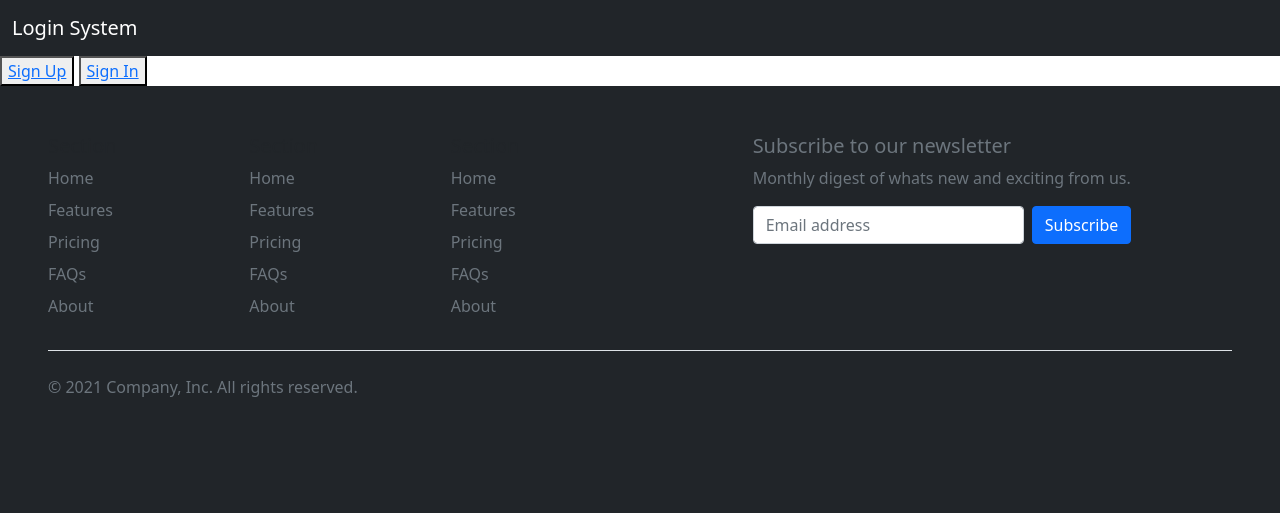
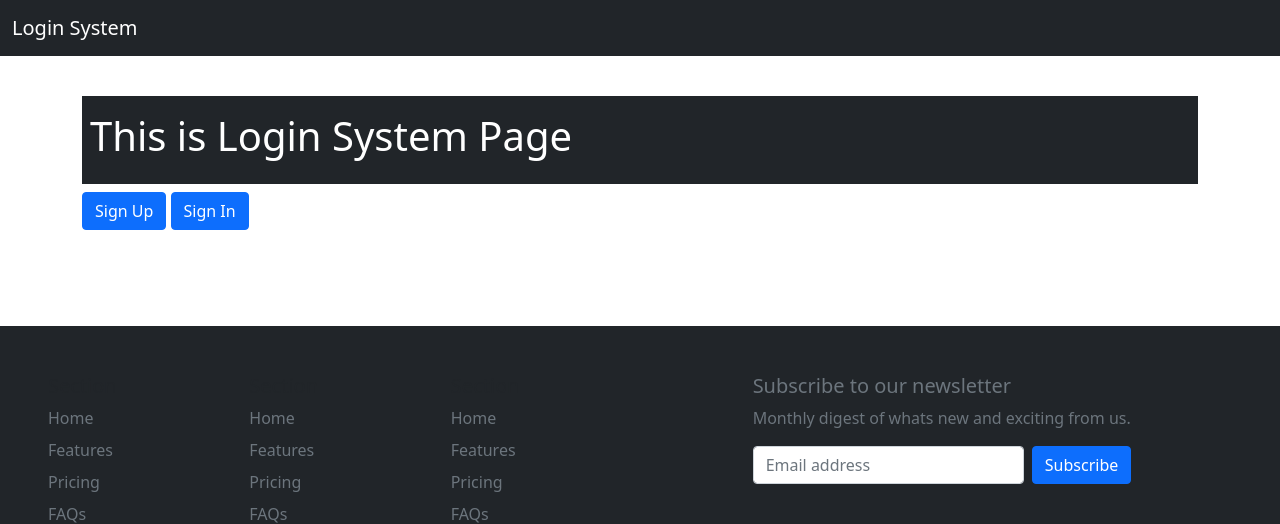
Before and after one commit to ashokgarsulla/loginsystem, a Django app: page / in a window 1280 px wide. Shown: the top 524 px of the page. Run offline with Django 4.2, Linux system fonts and the light colour scheme.

Commit message:
designed

```diff
--- a/templates/auth/Index.html
+++ b/templates/auth/Index.html
@@ -1,6 +1,9 @@
 {% extends './base.html' %}
 {% block content %}
-<h1>This is Login System Page</h1>
+<div class="container my-5 py-5">
+
+    <div class="bg-dark text-white py-3 px-2 mb-2"><h1 >This is Login System Page</h1></div>
+
     {% for message  in messages  %}
     <div class="alert alert-{{ message.tags }} alert-dimissible fade show "  role="alert">
         <strong>Message:</strong> {{message}}
@@ -13,10 +16,11 @@
     {% if user.is_authenticated %}
     <h2>Hello {{fname}}</h2>
     <h3>You are Successfully loged in.......</h3>
-    <button type="submit"> <a href="signout">Sign Out</a> </button>
+    <button class="btn btn-primary" type="submit"> <a class="text-decoration-none text-white" href="signout">Sign Out</a> </button>
     {% else %}
 
-    <button type="submit"> <a href="signup">Sign Up</a> </button>
-    <button type="submit"><a href="signin">Sign In</a> </button>
+    <button class="btn btn-primary" type="submit"> <a class="text-decoration-none text-white" href="signup">Sign Up</a> </button>
+    <button class="btn btn-primary" type="submit"><a class="text-decoration-none text-white" href="signin">Sign In</a> </button>
     {% endif %}
+</div>
 {% endblock content %}
```
